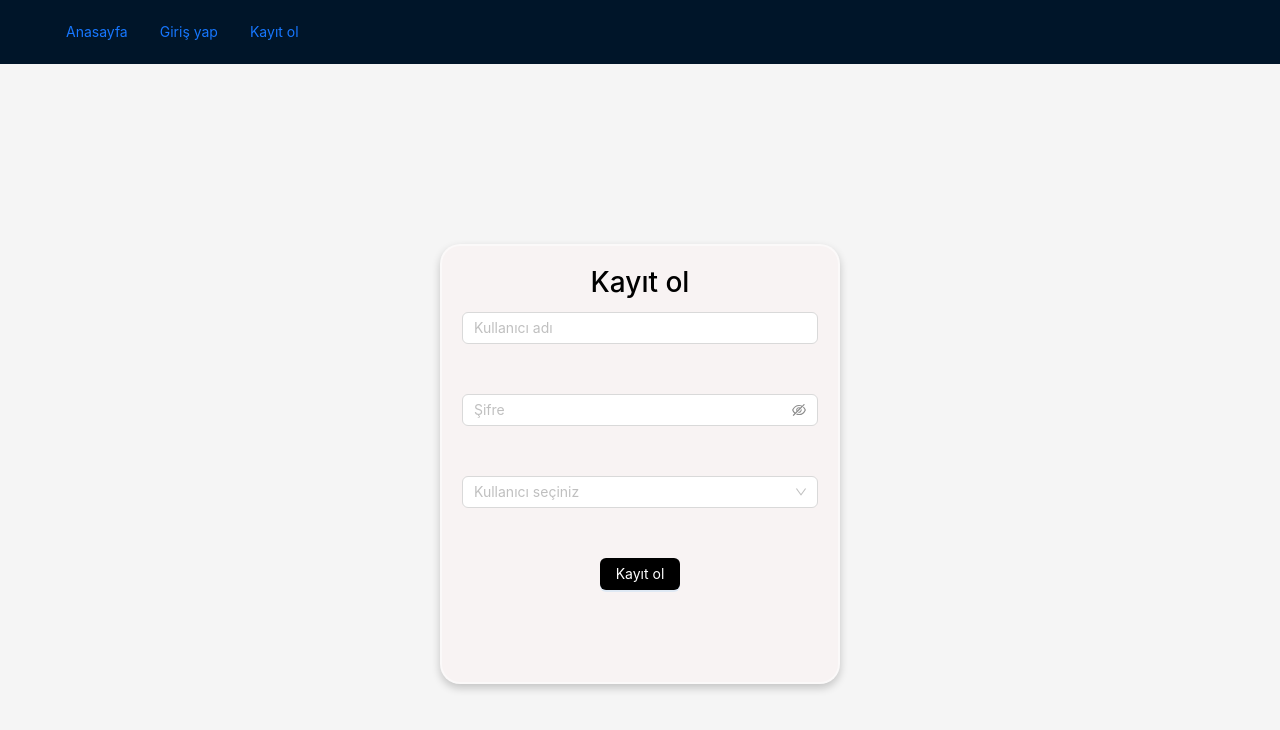
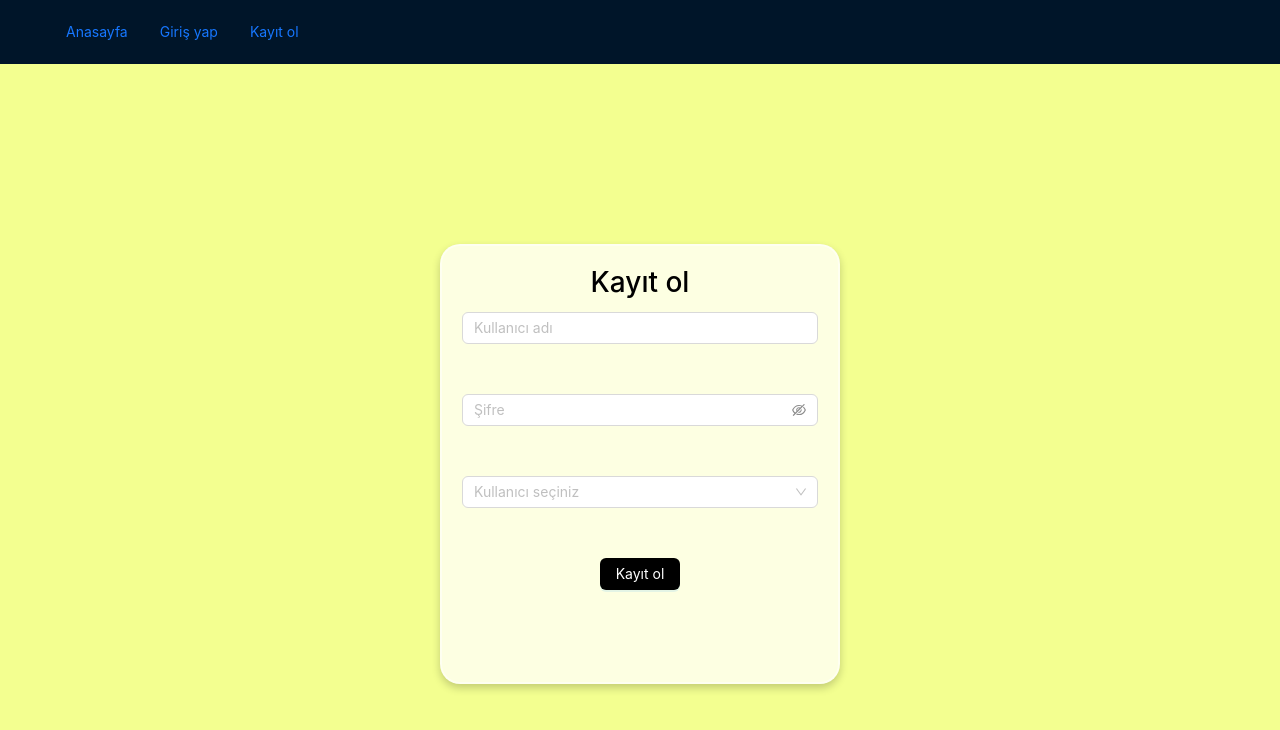
Before and after one commit to Azadkl/sorubankasi, a React (Create React App) app: page /register in a window 1280 px wide. Shown: the top 730 px of the page. Built offline with nearby package versions, Linux system fonts and the light colour scheme.

Commit message:
düzenlemeler yapıldı

```diff
--- a/src/App.js
+++ b/src/App.js
@@ -47,8 +47,8 @@ function App() {
   return (
     <Layout style={{ minHeight: "100vh" }}>
       <Header>
-        <Menu theme="white" mode="horizontal" defaultSelectedKeys={["1"]}>
-          <Menu.Item key="1">
+        <Menu theme="white" style={{color:"white"}} mode="horizontal" defaultSelectedKeys={["1"]}>
+          <Menu.Item style={{color:"white"}} key="1">
             <Link to="/">Anasayfa</Link>
           </Menu.Item>
           {!isAuthenticated && (
@@ -67,7 +67,7 @@ function App() {
                 Çıkış yap
               </Menu.Item>
               <Menu.Item>
-                <Menu.Item onClick={showProfile} type="text">
+                <Menu.Item  onClick={showProfile}>
                   Profil
                 </Menu.Item>
                 <Modal
@@ -87,7 +87,7 @@ function App() {
                   <br />
                   <span>
                     <strong>Rol: </strong>
-                    {currentUser.role}
+                    {currentUser.role === 'teacher' ? "Öğretmen": "öğrenci"}
                   </span>
                   <br />
                 </Modal>
--- a/src/pages/Login.css
+++ b/src/pages/Login.css
@@ -1,5 +1,5 @@
 .body {
-  background-color: #f8f3f3; /* Açık gri tonu */
+  background-color: #FDFFE2; /* Açık gri tonu */
   padding: 20px;
   border-radius: 8px;
   box-shadow: 0 4px 8px rgba(221, 216, 216, 0.1);
--- a/src/pages/Register.css
+++ b/src/pages/Register.css
@@ -8,6 +8,7 @@
     border-radius: 20px;
     /* backdrop-filter: blur(20px); */
     box-shadow: 0 4px 8px rgba(0, 0, 0, 0.2);
+
 
   }
 
@@ -37,3 +38,6 @@
     margin: auto;
 
   }
+  .Layout{
+    background-color: #F3FF90
+  }
--- a/src/pages/Register.js
+++ b/src/pages/Register.js
@@ -46,7 +46,7 @@ function Register() {
 
 
   return (
-    <Layout className='back' style={{ minHeight: '100vh' }}>
+    <Layout className='Layout' style={{ minHeight: '100vh' }}>
       <Content style={{ display: 'flex', justifyContent: 'center', alignItems: 'center' }}>
         <div className="body">
           <h1>Kayıt ol</h1>
```
Also changed, not shown: public/logo192.png, src/assets/6f16ee1f2fa5a1be89ba5732c2b16a31.jpeg (deleted).
